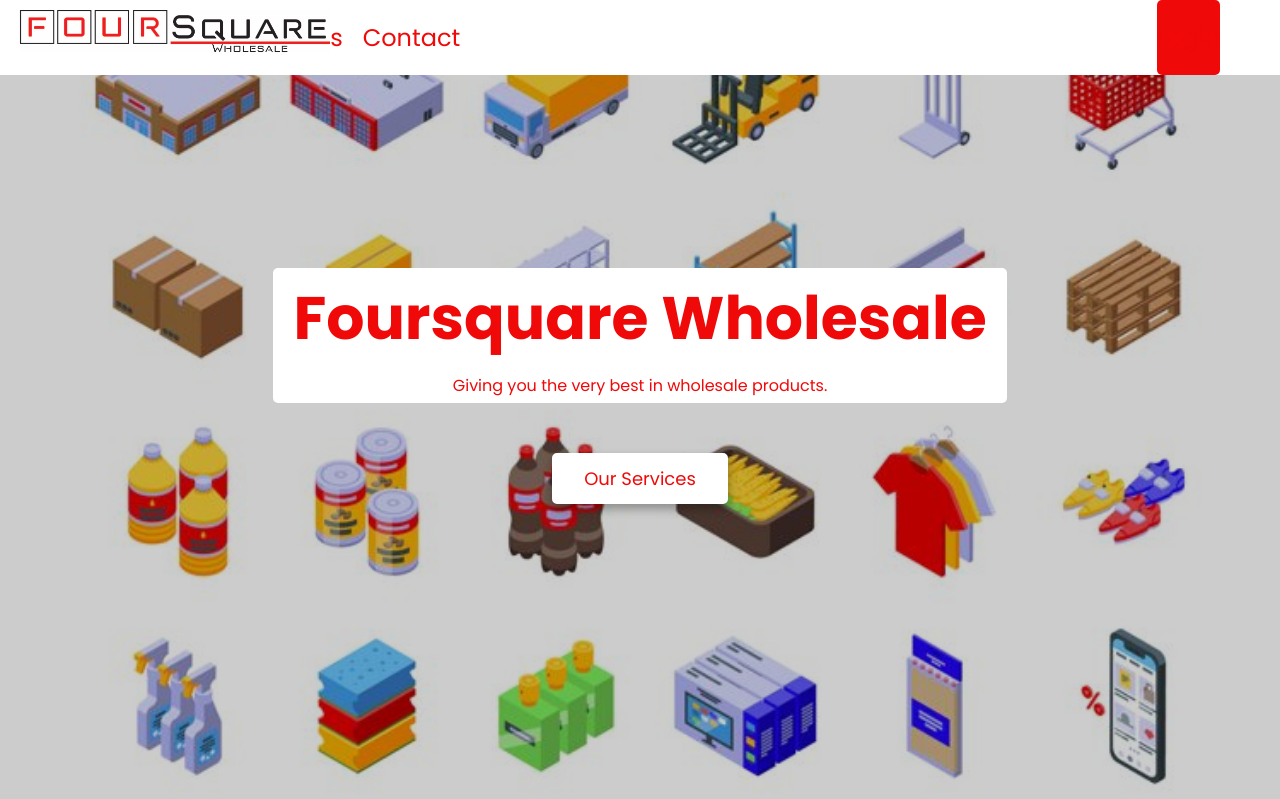
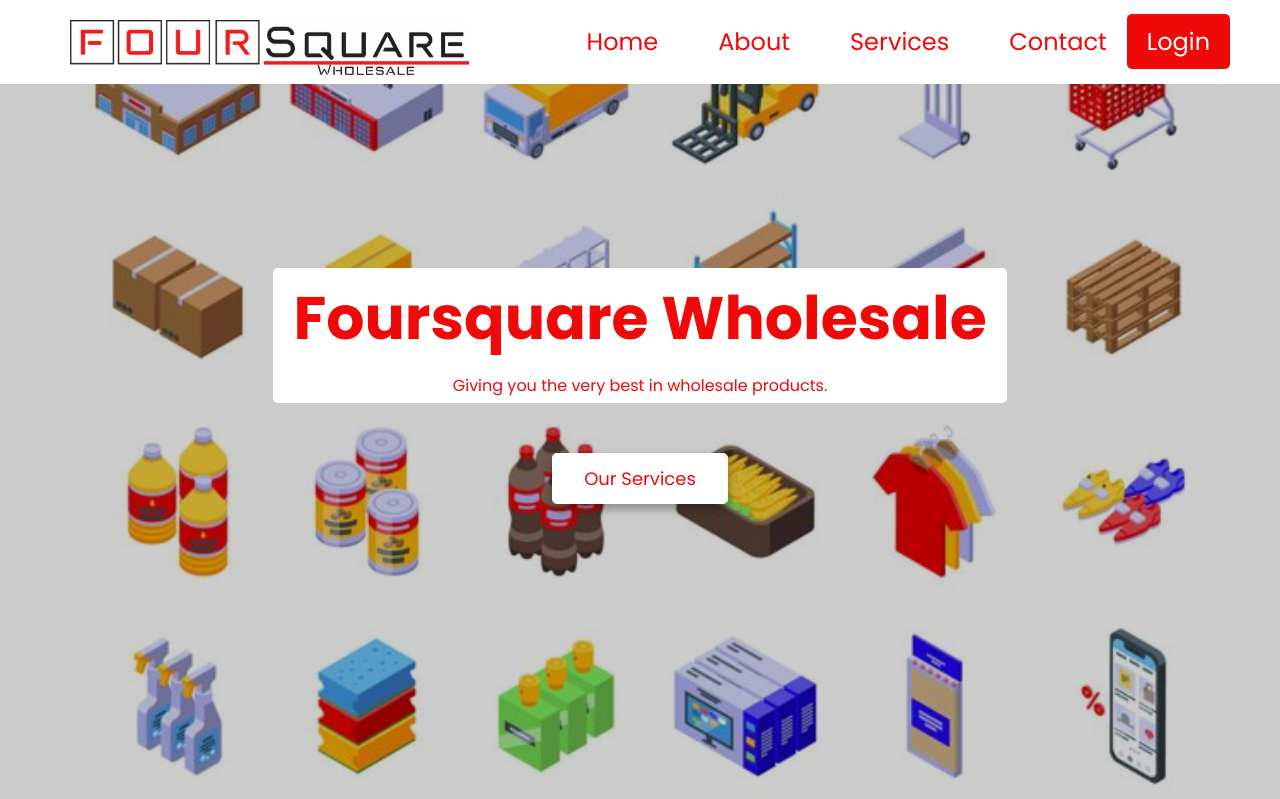
Before and after one commit to KR23A/4SQ, a PHP site: page / in a window 1280 px wide. Shown: the top 799 px of the page. Run offline with PHP 8.4, Linux system fonts and the light colour scheme; some libraries are stand-ins or nearby versions.

Commit message:
Update style.css

```diff
--- a/style.css
+++ b/style.css
@@ -33,6 +33,7 @@ header{
 
 .navbar{
   justify-content: space-between;
+  padding: 10px;
 }
 
 .nav-links{
@@ -41,7 +42,8 @@ header{
 }
 
 .navbar a{
-  padding: 20px 0;
+  position: relative;
+  padding: 10px 20px;
   font-size: 24px;
   display: inline-block;
   color: #f00909;
@@ -57,9 +59,9 @@ header{
 h2 img{
   top: 10px;
   left: 0;
-  position: fixed;
-  max-width: 350px;
-  width: 40%;
+  position: relative;
+  max-width: 100%;
+  width: 85%;
   padding: 0 20px;
 }
 
@@ -227,14 +229,15 @@ section .card p{
 }
 
 .login-btn{
+    padding: 10px 20px;
     margin-left: auto;
-    padding: 10px 20px;
-    background-color: #f00909;
-    color: white;
+    color: white !important;
+    background-color: #f00909 !important;
     border: none;
     border-radius: 5px;
     text-decoration: none;
     font-size: 16px;
+    display: inline-block;
 }
 
 .login-btn:hover {
```
